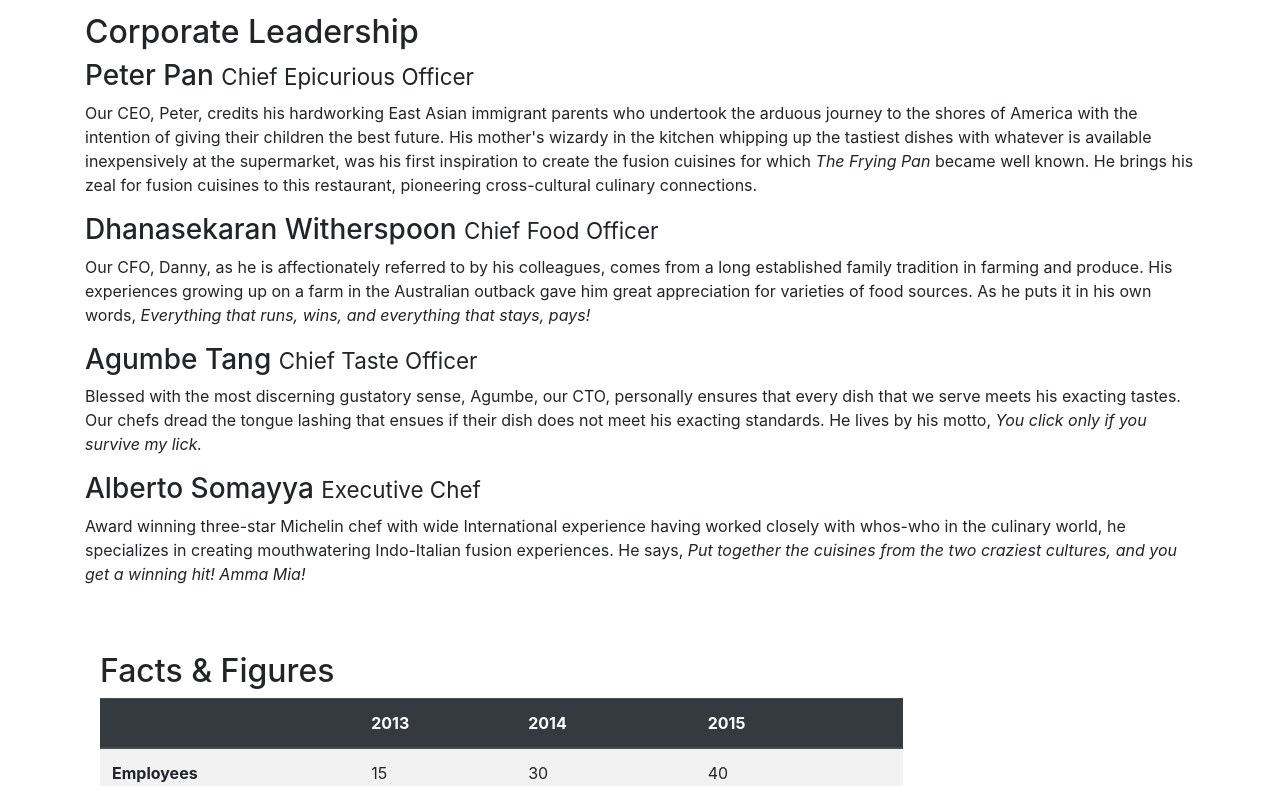
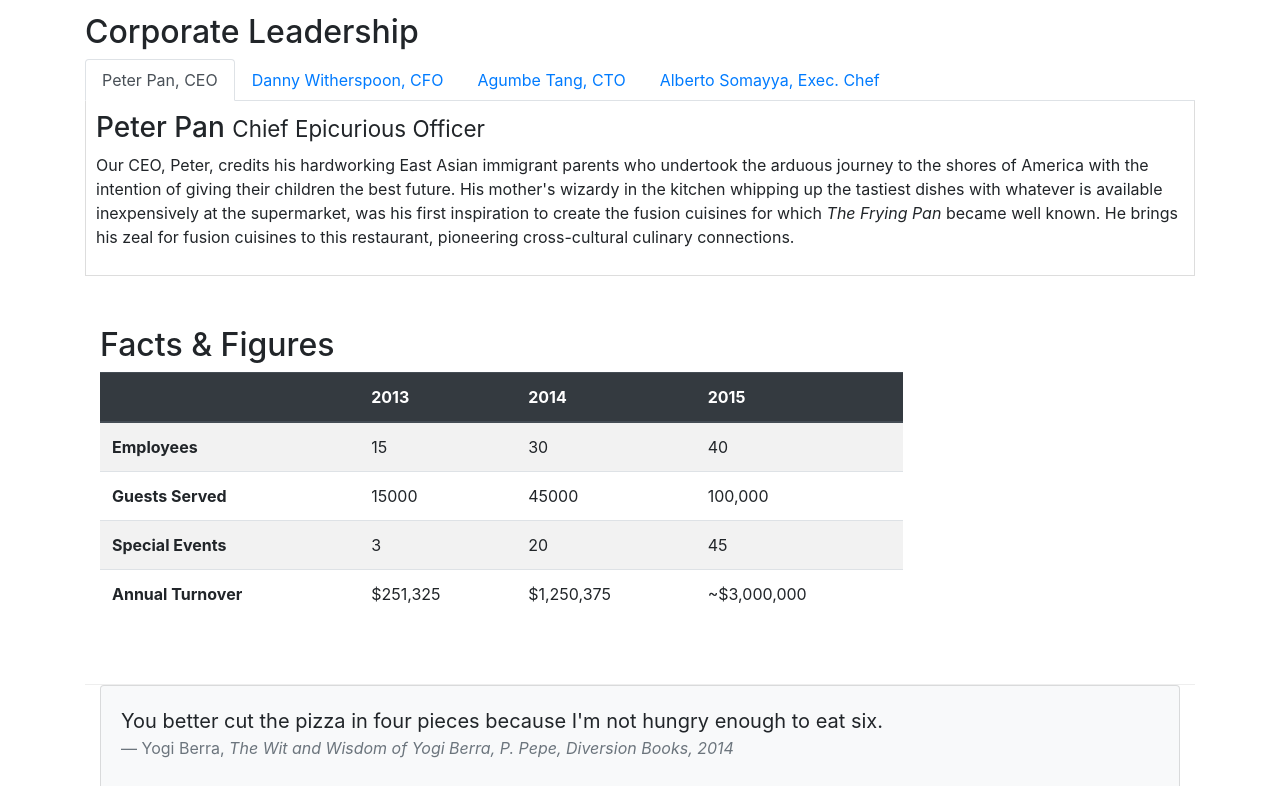
Before and after one commit to kushagragarwal2443/BootstrapConFusionSite, a website: page aboutus.html in a window 1280 px wide. Shown: the part 746-1532 px from the top of the page. Drawn offline with nearby package versions, Linux system fonts and the light colour scheme.

Commit message:
NavTabs Added

```diff
--- a/aboutus.html
+++ b/aboutus.html
@@ -90,21 +90,51 @@
         <div class="row">
             <div class="col-12">
                 <h2>Corporate Leadership</h2>
+                <ul class="nav nav-tabs">
+                        <li class="nav-item">
+                          <a class="nav-link active" href="#peter"
+                            role="tab" data-toggle="tab">Peter Pan, CEO</a>
+                        </li>
+                        <li class="nav-item">
+                          <a class="nav-link" href="#danny" role="tab"
+                            data-toggle="tab">Danny Witherspoon, CFO</a>
+                        </li>
+                        <li class="nav-item">
+                          <a class="nav-link" href="#agumbe"role="tab"
+                            data-toggle="tab">Agumbe Tang, CTO</a>
+                        </li>
+                        <li class="nav-item">
+                          <a class="nav-link" href="#alberto" role="tab"
+                            data-toggle="tab">Alberto Somayya, Exec. Chef</a>
+                        </li>
+                </ul>
+                <div class="tab-content">
+
+                        <div role="tabpanel" class="tab-pane fade show active" id="peter">
                         <h3>Peter Pan <small>Chief Epicurious Officer</small></h3>
-                <div class="d-none d-sm-block">
-                <p>Our CEO, Peter, credits his hardworking East Asian immigrant parents who undertook the arduous journey to the shores of America with the intention of giving their children the best future. His mother's wizardy in the kitchen whipping up the tastiest dishes with whatever is available inexpensively at the supermarket, was his first inspiration to create the fusion cuisines for which <em>The Frying Pan</em> became well known. He brings his zeal for fusion cuisines to this restaurant, pioneering cross-cultural culinary connections.</p>
+                        <p class="d-none d-sm-block">Our CEO, Peter, credits his hardworking East Asian immigrant parents who undertook the arduous journey to the shores of America with the intention of giving their children the best future. His mother's wizardy in the kitchen whipping up the tastiest dishes with whatever is available inexpensively at the supermarket, was his first inspiration to create the fusion cuisines for which <em>The Frying Pan</em> became well known. He brings his zeal for fusion cuisines to this restaurant, pioneering cross-cultural culinary connections.</p>
+
                         </div>
+
+                        <div role="tabpanel" class="tab-pane fade" id="danny">
                         <h3>Dhanasekaran Witherspoon <small>Chief Food Officer</small></h3>
-                <div class="d-none d-sm-block">
-                <p>Our CFO, Danny, as he is affectionately referred to by his colleagues, comes from a long established family tradition in farming and produce. His experiences growing up on a farm in the Australian outback gave him great appreciation for varieties of food sources. As he puts it in his own words, <em>Everything that runs, wins, and everything that stays, pays!</em></p>
+                        <p class="d-none d-sm-block">
+                        Our CFO, Danny, as he is affectionately referred to by his colleagues, comes from a long established family tradition in farming and produce. His experiences growing up on a farm in the Australian outback gave him great appreciation for varieties of food sources. As he puts it in his own words, <em>Everything that runs, wins, and everything that stays, pays!</em></p>
+
                         </div>
+
+                        <div role="tabpanel" class="tab-pane fade" id="agumbe">
                         <h3>Agumbe Tang <small>Chief Taste Officer</small></h3>
-                <div class="d-none d-sm-block">
-                <p>Blessed with the most discerning gustatory sense, Agumbe, our CTO, personally ensures that every dish that we serve meets his exacting tastes. Our chefs dread the tongue lashing that ensues if their dish does not meet his exacting standards. He lives by his motto, <em>You click only if you survive my lick.</em></p>
+                        <p class="d-none d-sm-block">
+                        Blessed with the most discerning gustatory sense, Agumbe, our CTO, personally ensures that every dish that we serve meets his exacting tastes. Our chefs dread the tongue lashing that ensues if their dish does not meet his exacting standards. He lives by his motto, <em>You click only if you survive my lick.</em></p>
+
                         </div>
+
+                        <div role="tabpanel" class="tab-pane fade" id="alberto">
                         <h3>Alberto Somayya <small>Executive Chef</small></h3>
-                <div class="d-none d-sm-block">
-                <p>Award winning three-star Michelin chef with wide International experience having worked closely with whos-who in the culinary world, he specializes in creating mouthwatering Indo-Italian fusion experiences. He says, <em>Put together the cuisines from the two craziest cultures, and you get a winning hit! Amma Mia!</em></p>
+                        <p class="d-none d-sm-block">
+                        Award winning three-star Michelin chef with wide International experience having worked closely with whos-who in the culinary world, he specializes in creating mouthwatering Indo-Italian fusion experiences. He says, <em>Put together the cuisines from the two craziest cultures, and you get a winning hit! Amma Mia!</em></p>
+                        </div>
                 </div>
             </div>
        </div>
--- a/css/styles.css
+++ b/css/styles.css
@@ -35,3 +35,10 @@ body{
 .navbar-dark {
      background-color: #512DA8;
 }
+
+.tab-content {
+    border-left: 1px solid #ddd;
+    border-right: 1px solid #ddd;
+    border-bottom: 1px solid #ddd;
+    padding: 10px;
+}
```
Lines whose indentation alone changed are shown as unchanged.
